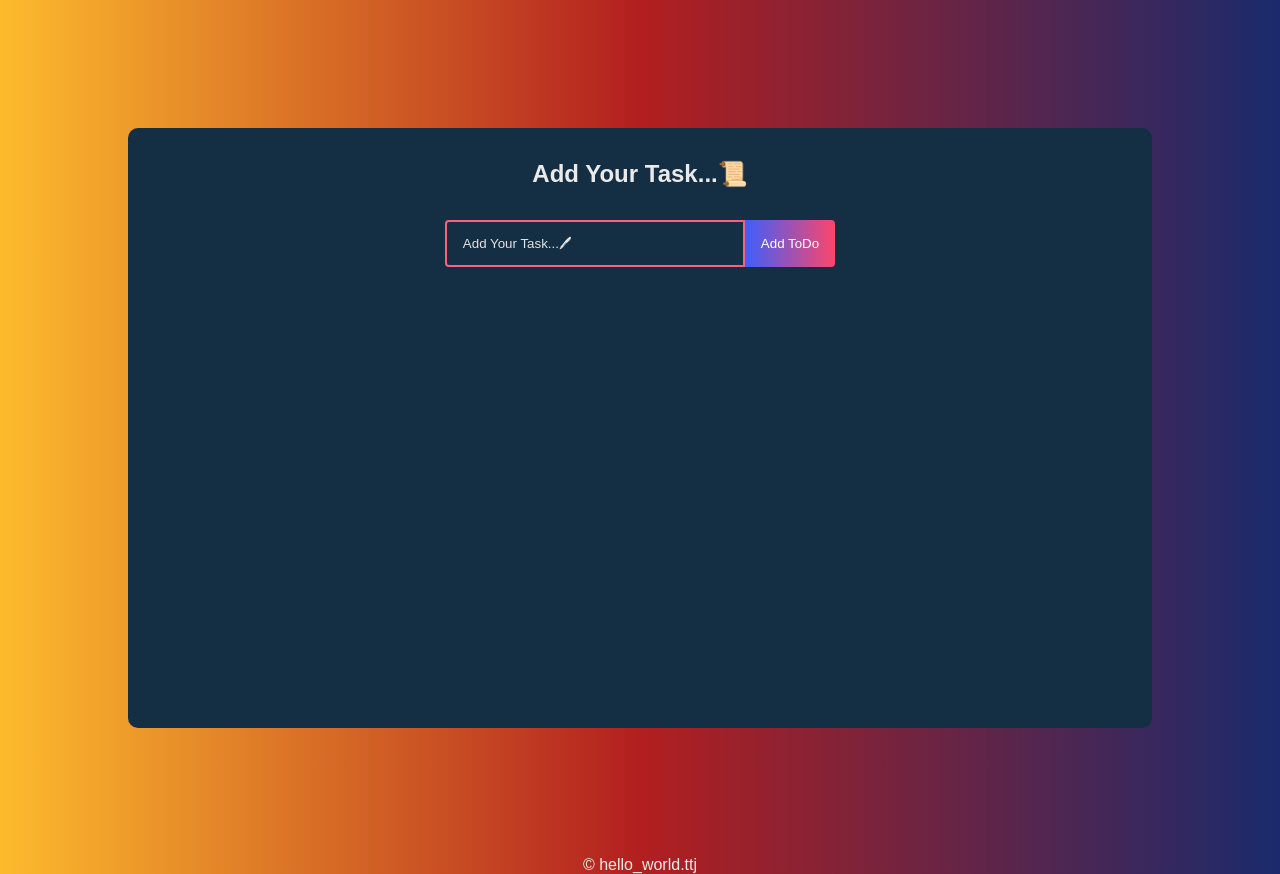
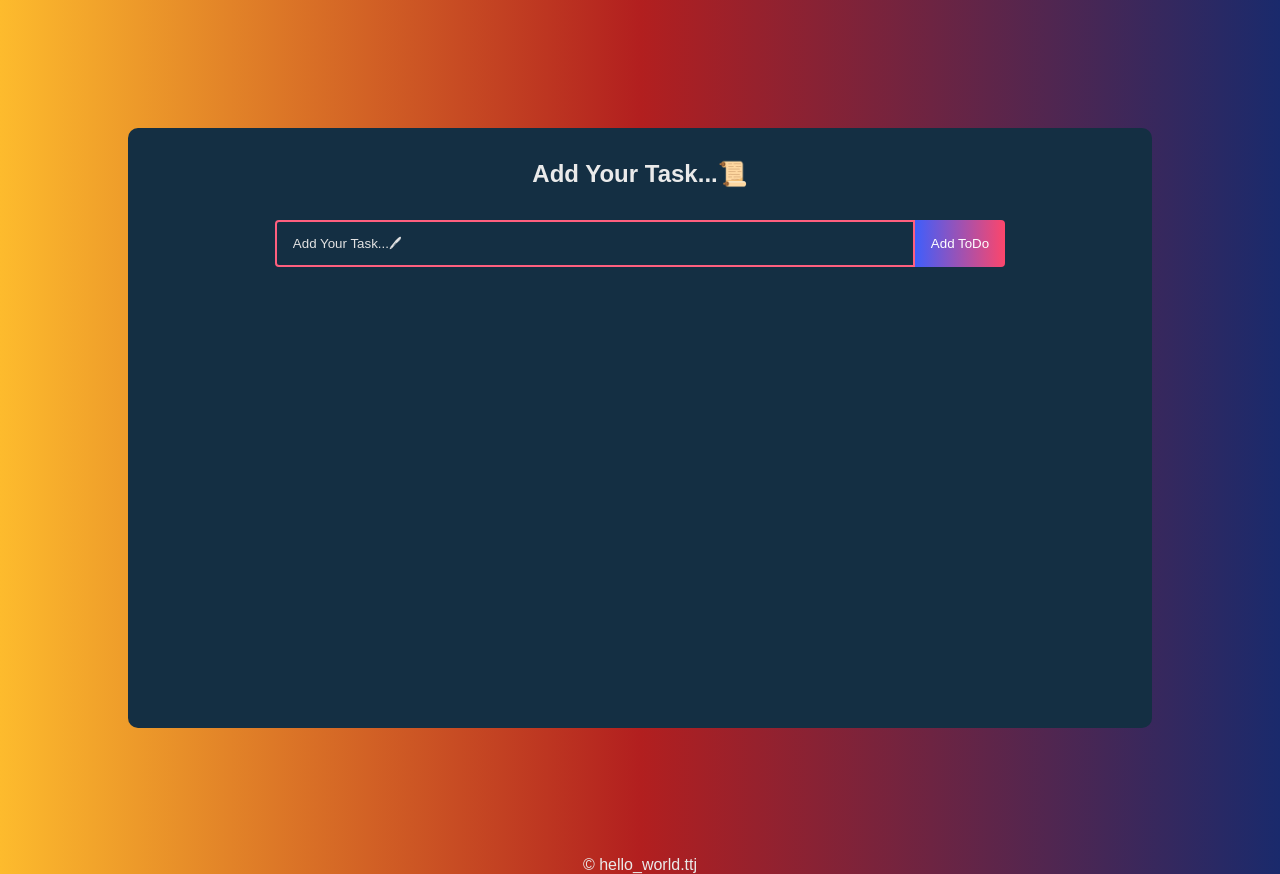
Before and after one commit to hello-world-ttj/ToDo-App, a React (Create React App) app: page / in a window 1280 px wide. Built offline with nearby package versions, Linux system fonts and the light colour scheme; a web font is replaced by a local one.

Commit message:
Updated css

```diff
--- a/src/App.css
+++ b/src/App.css
@@ -53,7 +53,7 @@ h1 {
   border-radius: 4px 0 0 4px;
   border: 2px solid #FF5F7E;
   outline: none;
-  width: 300px;
+  width: 50vw;
   background: transparent;
   color: #fff;
 }
```
